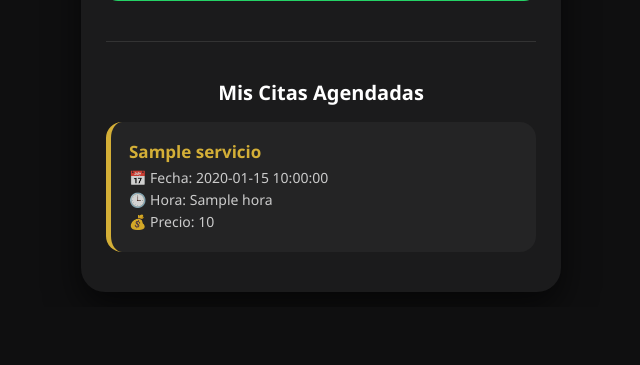
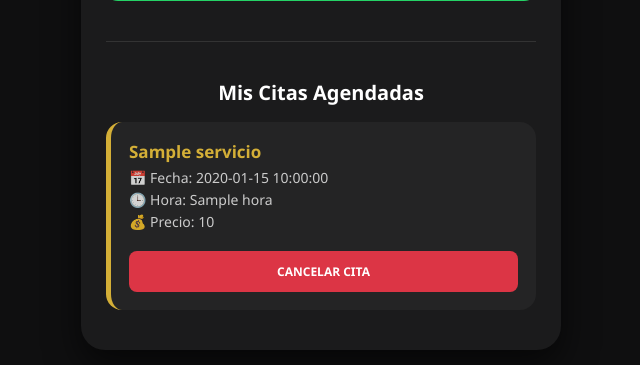
Before and after one commit to citas-barberia/barberia-kevin, a Flask app: template templates/index.html in a window 1280 px wide. Shown: the part 851-1216 px from the top of the page, without its empty margins (319-959 px from the left). Before the commit the page ends 1103 px from the top, so only its background shows below. Run offline with Flask 3, Linux system fonts and the light colour scheme; the template is opened without the code that fills it: most values are stand-ins (such as "Sample title", 1, 10 or a date in 2020); data that the repository does not hold is empty.

Commit message:
cambio de index

```diff
--- a/templates/index.html
+++ b/templates/index.html
@@ -222,7 +222,7 @@
         </a>
     </form>
 
-    <div class="tus-citas">
+ <div class="tus-citas">
         <h2 style="text-align: center; color: #fff; font-size: 20px;">Mis Citas Agendadas</h2>
 
         {% for c in citas %}
@@ -232,20 +232,20 @@
             <span>🕒 Hora: {{ c.hora }}</span>
             <span>💰 Precio: {{ c.precio }}</span>
 
-            {% if c.servicio != "CITA CANCELADA" and c.servicio != "CITA ATENDIDA" and c.cancelable %}
-<form action="/cancelar" method="POST">
-    <input type="hidden" name="id" value="{{ c.id }}">
-    <button type="submit" class="btn-cancelar" onclick="return confirm('¿Seguro que quieres cancelar?')">
-      Cancelar Cita
-    </button>
-</form>
-{% endif %}
+            <form action="/cancelar" method="POST" style="margin-top: 10px;">
+                <input type="hidden" name="id" value="{{ c.id }}">
+                <button type="submit"
+                        class="btn-cancelar"
+                        style="width: 100%; padding: 12px; font-weight: bold; text-transform: uppercase;"
+                        onclick="return confirm('¿Estás seguro de que deseas cancelar esta cita?')">
+                    Cancelar Cita
+                </button>
+            </form>
         </div>
         {% else %}
         <p style="text-align: center; opacity: 0.5;">Aún no tienes citas.</p>
         {% endfor %}
     </div>
-</div>
 
 <script>
 async function actualizarHoras() {
```
